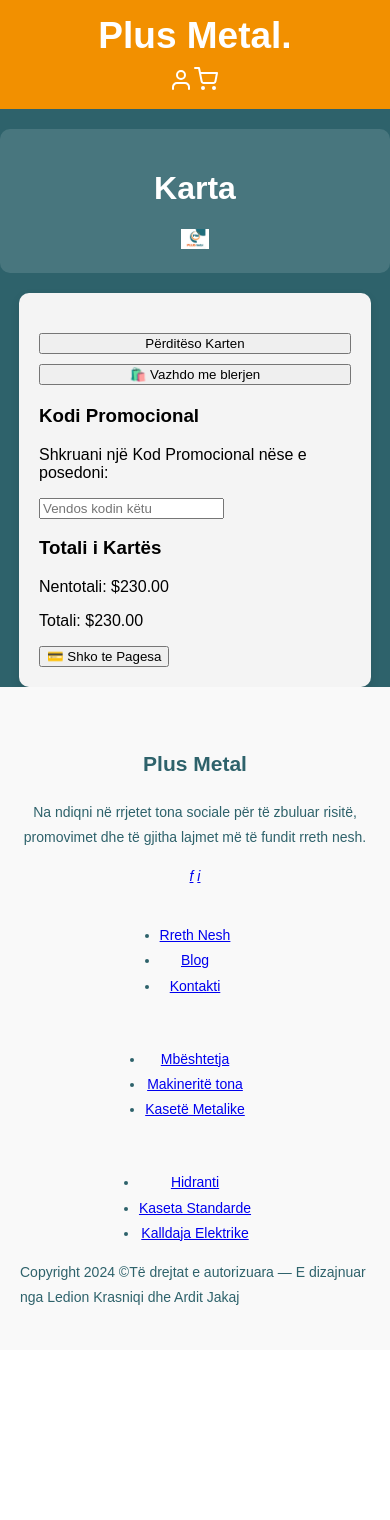
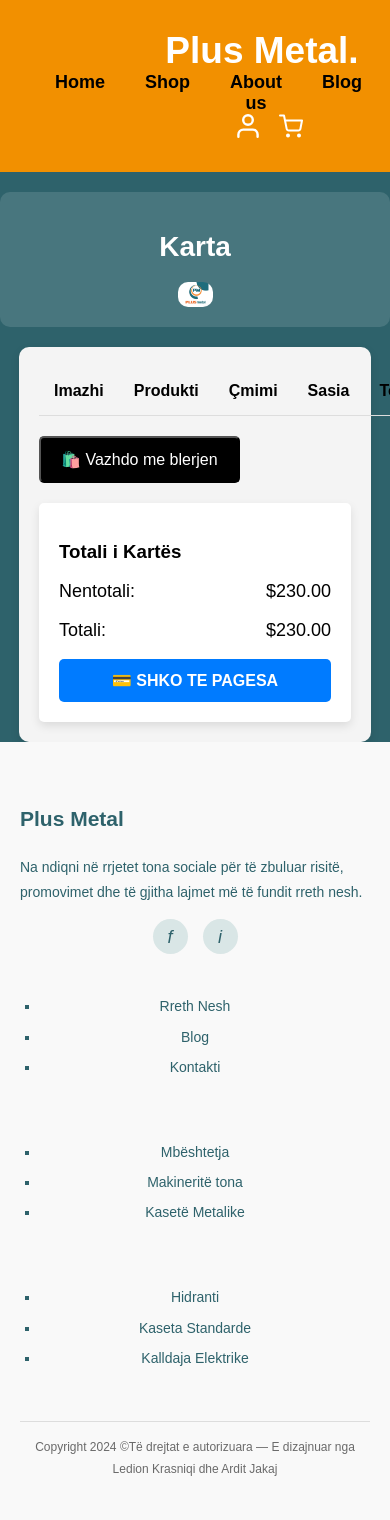
Before and after one commit to ledioni05/ProjektiPlusMetal, a PHP site: page /cart.html in a window 390 px wide. Before the commit the page ends 1305 px from the top, so only its background shows below. Run offline with PHP 8.4, Linux system fonts and the light colour scheme; lists and menus that the app fills with data are empty.

Commit message:
edit i kartes

```diff
--- a/cart.html
+++ b/cart.html
@@ -50,15 +50,11 @@
         </table>
 
         <div class="cart-actions">
-            <button class="update-cart">Përditëso Karten</button>
+
         <button class="continue-shopping" onclick="window.location.href='shop.html';">🛍️ Vazhdo me blerjen</button>
         </div>
 
-        <div class="promo-section">
-            <h3>Kodi Promocional</h3>
-            <p>Shkruani një Kod Promocional nëse e posedoni:</p>
-            <input type="text" placeholder="Vendos kodin këtu">
-        </div>
+
 
         <div class="cart-summary">
             <h3>Totali i Kartës</h3>
--- a/css/cart.css
+++ b/css/cart.css
@@ -15,6 +15,11 @@ html, body {
   background-color: #f29000;
   padding: 30px 35px;
   flex-wrap: wrap;
+}
+.icons img {
+  width: 24px;
+  height: 24px;
+  margin-left: 15px;
 }
 
 .divi2 .image-content{
@@ -47,33 +52,31 @@ html, body {
   font-weight: bold;
 }
 
+
 @media (max-width: 768px) {
-  .navbar {
-    flex-direction: column;
-    align-items: center;
-    padding: 15px;
+  .logo {
+    font-size: 18px;
+  }
 }
 
 .nav-links {
-    flex-direction: column;
-    align-items: center;
-    text-align: center;
-    width: 100%;
-    display: none;
-  }
-
-  .nav-links.active {
   display: flex;
+  list-style: none;
+  margin: 0;
+  padding: 0;
 }
 
 .nav-links li {
-    margin: 10px 0;
+  margin: 0 20px;
 }
 
-  .icons {
-    margin-top: 10px;
+.nav-links a {
+  text-decoration: none;
+  color: black;
+  font-size: 18px;
+  font-weight: bold;
 }
-}
+
 
 .divi2 {
     display: flex;
@@ -87,18 +90,25 @@ html, body {
     flex-wrap: wrap;
   }
 
-@media (max-width: 768px) {
-  .divi2 {
-    flex-direction: column;
-    text-align: center;
-    padding: 20px;
+  .text-content {
+    flex: 1;
+    text-align: left;
+    max-width: 50%;
+    font-size:35px;
+  }
+
+  .image-content {
+    flex: 1;
+    display: flex;
+    justify-content: flex-end;
+    max-width: 50%;
   }
 
   .image-content img {
-    max-width: 80%;
+    max-width: 100%;
+    height: auto;
+    border-radius: 10px;
   }
-}
-
   .shopping-cart {
     width: 80%;
     margin: auto;
@@ -109,30 +119,50 @@ html, body {
     color:black;
 }
 
-@media (max-width: 768px) {
-  .cart-table thead {
-    display: none;
+.cart-table {
+    width: 100%;
+    border-collapse: collapse;
+    text-align: left;
+    margin-bottom: 20px;
 }
 
-  .cart-table tr {
-    display: block;
-    margin-bottom: 20px;
+.cart-table th, .cart-table td {
+    padding: 15px;
+    border-bottom: 1px solid #ddd;
+}
+
+.cart-table img {
+    width: 100px;
+    border-radius: 5px;
+}
+
+.qty-btn {
+    background: #2e626b;
+    color: black;
+    border: none;
+    padding: 5px 10px;
+    cursor: pointer;
+    font-size: 16px;
+}
+
+.qty-btn:hover {
+    background: #f29000;
+}
+
+input[type="text"] {
+    width: 40px;
+    text-align: center;
+    font-size: 16px;
+    margin: 0 5px;
     border: 1px solid #ddd;
 }
 
-  .cart-table td {
-    display: flex;
-    justify-content: space-between;
-    padding: 10px;
-    text-align: left;
-    display: block;
-  }
-
-  .cart-table td:before {
-    content: attr(data-label);
-    font-weight: bold;
-    display: block;
-  }
+.delete-btn {
+    background: none;
+    border: none;
+    color: red;
+    font-size: 18px;
+    cursor: pointer;
 }
 
 .cart-actions {
@@ -140,22 +170,65 @@ html, body {
     justify-content: space-between;
     margin: 20px 0;
 }
-
-@media (max-width: 480px) {
-  .cart-actions {
-    flex-direction: column;
-    gap: 10px;
+.pay-btn {
+  display: block;
+  width: 100%;
+  padding: 12px;
+  background: #007BFF;
+  color: white;
+  font-size: 16px;
+  font-weight: bold;
+  text-transform: uppercase;
+  border: none;
+  border-radius: 5px;
+  cursor: pointer;
+  transition: background 0.3s ease-in-out;
 }
 
-  .update-cart,
-  .continue-shopping {
-    width: 100%;
-    text-align: center;
+.pay-btn:hover {
+  background: #0056b3;
+}
+
+.update-cart, .continue-shopping {
+    background: black;
+    color: white;
+    padding: 12px 20px;
+    border-radius: 5px;
+    cursor: pointer;
+    font-size: 16px;
+}
+
+
+.cart-summary {
+    background: #fff;
+    padding: 20px;
+    border-radius: 5px;
+    box-shadow: 0px 4px 10px rgba(0, 0, 0, 0.1);
+}
+
+.cart-summary h3 {
+    margin-bottom: 10px;
+}
+
+.cart-summary p {
+    display: flex;
+    justify-content: space-between;
+    font-size: 18px;
 }
 
 .checkout-btn {
     width: 100%;
+    background: black;
+    color: white;
+    padding: 12px;
+    border-radius: 5px;
+    cursor: pointer;
+    font-size: 16px;
+    margin-top: 10px;
 }
+
+.checkout-btn:hover {
+    background: #f29000;
 }
 
 .footer {
@@ -173,22 +246,122 @@ html, body {
   gap: 20px;
 }
 
-@media (max-width: 768px) {
-  .footer .content {
-    flex-direction: column;
-    text-align: center;
-    align-items: center;
-  }
-
 .footer .left,
 .footer .middle,
 .footer .right {
-    flex: 1 1 100%;
+  flex: 1 1 200px;
+  text-align: left;
+}
+
+.footer ul {
+  list-style-type: square;
+  padding: 0;
+  margin: 20px;
+}
+
+.footer ul li {
+  margin-bottom: 5px;
+}
+
+.footer ul li a {
+  text-decoration: none;
+  color: #2e626b;
+  transition: color 0.3s ease;
+}
+
+.footer ul li a:hover {
+  color: #f29000;
+}
+
+.footer .copyright {
   text-align: center;
+  margin-top: 30px;
+  padding-top: 15px;
+  border-top: 1px solid #ddd;
+  font-size: 12px;
+  color: #6a6a6a;
+}
+
+@media (max-width: 768px) {
+  .navbar {
+    flex-direction: column;
+    text-align: center;
+  }
+
+  .divi2 {
+    flex-direction: column;
+    padding: 20px;
+  }
+
+  .text-content h1 {
+    font-size: 32px;
+  }
+
+  .text-content p {
+    font-size: 14px;
+  }
+
+  .buttons {
+    flex-direction: column;
+  }
+
+  .divi3 {
+    padding: 20px;
+  }
+
+  .footer .content {
+    text-align: center;
+    justify-content: center;
+  }
+}
+
+@media (max-width: 480px) {
+  .text-content h1 {
+    font-size: 28px;
+  }
+
+  .text-content p {
+    font-size: 12px;
   }
 
   .footer ul {
     text-align: center;
-    padding: 0;
   }
 }
+
+.footer .social-icons {
+  display: flex;
+  justify-content: center;
+  gap: 15px;
+}
+
+.footer .social-icons a {
+  display: flex;
+  justify-content: center;
+  align-items: center;
+  width: 40px;
+  height: 40px;
+  background-color: #d9e6e6;
+  border-radius: 50%;
+  text-decoration: none;
+  color: #2e626b;
+  font-size: 20px;
+  transition: background-color 0.3s ease, color 0.3s ease;
+}
+
+.footer .social-icons a:hover {
+  background-color: #2e626b;
+  color: #ffffff;
+}
+
+@media (max-width: 768px) {
+  .footer .social-icons {
+    justify-content: center;
+  }
+
+  .footer .social-icons a {
+    width: 35px;
+    height: 35px;
+    font-size: 18px;
+  }
+}
```
Also changed, not shown: pyetsori.html (+80 -0 lines). Lines whose indentation alone changed are shown as unchanged.
